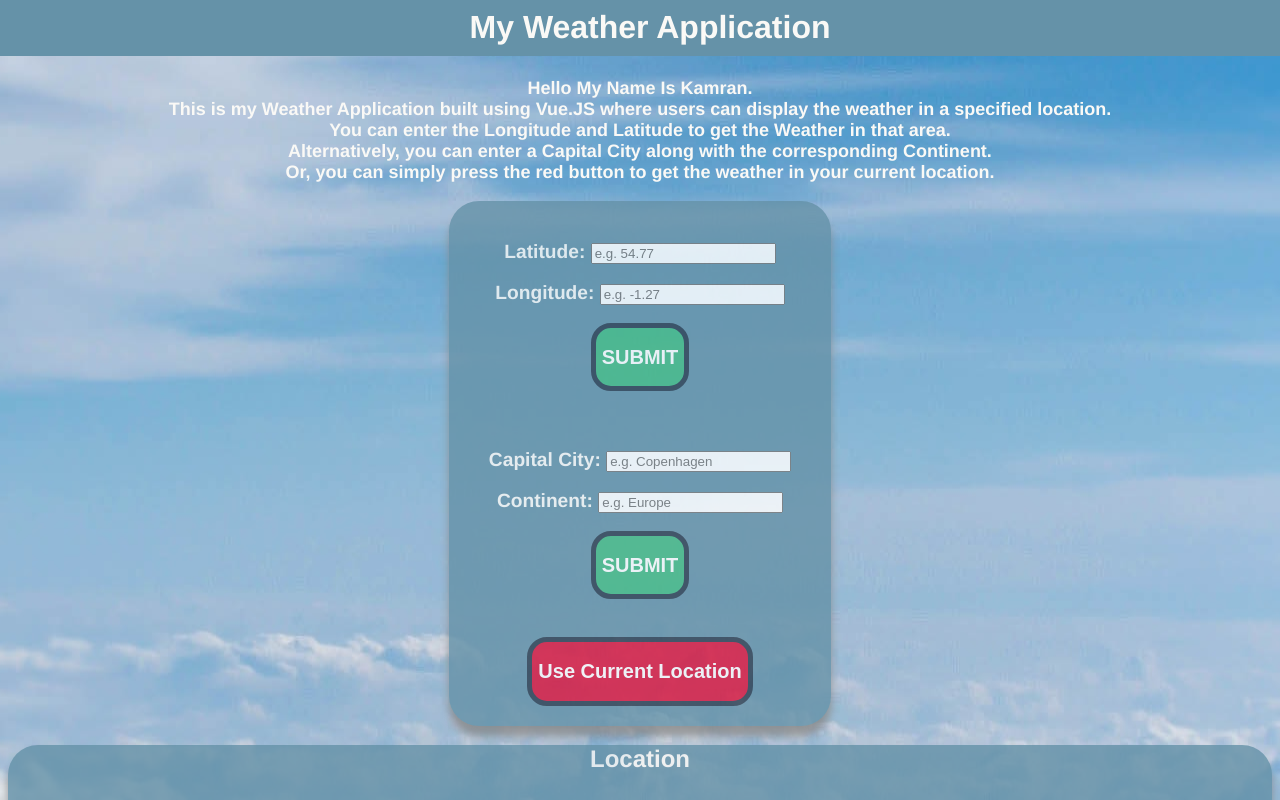
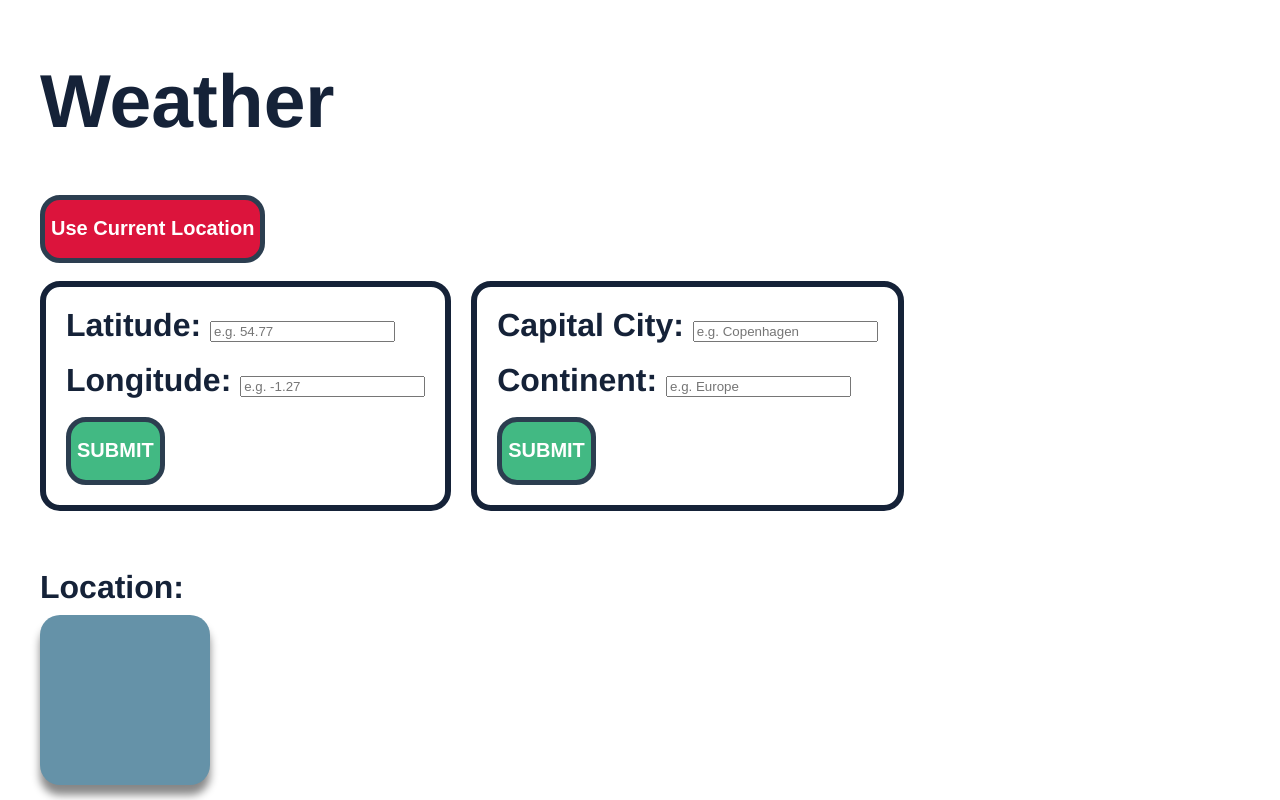
Before and after one commit to Kamran6433/Weather_Application, a Vue app in the folder my-weather-application/: page / in a window 1280 px wide. Shown: the top 800 px of the page. Built offline with nearby package versions, Linux system fonts and the light colour scheme.

Commit message:
Trying to display the correct information in the cards.

```diff
--- a/my-weather-application/src/App.vue
+++ b/my-weather-application/src/App.vue
@@ -1,20 +1,18 @@
 <template>
     <div id="app" class="centering">
-        <!-- <img alt="Cloud" src="./assets/cloud-png-transparent-11 (1).png" width="750"> -->
-        <span><h1>My Weather Application</h1></span>
-        <WeatherApplication></WeatherApplication>
-        <HttpRequest></HttpRequest>
+      <header>
+        <h1>Weather</h1>
+      </header>
+      <HttpRequest></HttpRequest>
     </div>
 </template>
 
 <script>
-import WeatherApplication from './components/WeatherApplication.vue';
 import HttpRequest from './components/HttpRequest.vue';
 
 export default {
     name: 'App',
     components: {
-      WeatherApplication,
       HttpRequest
     }
 }
@@ -22,29 +20,23 @@ export default {
 </script>
 
 <style>
-html {
-  background-image: url(./assets/taylor-van-riper-yQorCngxzwI-unsplash.jpg);
-  background-position: center;
-}
 #app {
     font-family: Avenir, Helvetica, Arial, sans-serif;
     -webkit-font-smoothing: antialiased;
     -moz-osx-font-smoothing: grayscale;
-    text-align: center;
-    color: #FAF9F6;
+    color: #152238;
     margin-top: 60px;
+    margin: auto;
 }
 .centering {
-    display: flow-root;
-    justify-content: center;
-    align-content: center;
+    max-width: 1200px;
+}
+header {
+  display: flex;
+  justify-content: space-between;
 }
 h1 {
-  background-color: #6592a8;
-  width: 100%;
-  position: absolute;
-  top: -22px;
-  left: 0;
-  padding: 10px;
+  font-weight: 900;
+  font-size: 75px;
 }
 </style>
--- a/my-weather-application/src/components/HttpRequest.vue
+++ b/my-weather-application/src/components/HttpRequest.vue
@@ -1,5 +1,7 @@
 <template>
         <div class="outer-outer-box">
+            <button id="currentLocation" @click="getCurrentLocationWeatherData"><h2>Use Current Location</h2></button>
+            <br/><br/>
             <div class="outer-box">
                 <div class="box">
                     <label>Latitude: </label>
@@ -16,14 +18,11 @@
                     <input v-model="continent" placeholder="e.g. Europe"><br/><br/>
                     <button id="submitButton" @click="getCapitalCityWeatherData"><h2>SUBMIT</h2></button>
                 </div>
-                <br/><br/>
-                <button id="currentLocation" @click="getCurrentLocationWeatherData"><h2>Use Current Location</h2></button>
             </div>
-            <div class="box2">
-                <h2>Location</h2>
-                <p id="location-data"></p>
-                <br/><br/><br/><br/><br/><br/>
-                <h2>Temperature(Celcius)</h2>
+            <br/><br/>
+            <label>Location: </label>
+            <label id="location-data"></label>
+            <div class="card">
                 <ul id="time-data"></ul>
                 <ul id="temperature-data"></ul>
             </div>
@@ -67,8 +66,9 @@
                         var eachTemperature = String(temperature_2m);
                         var eachTime = String(time);
                         document.getElementById('location-data').innerHTML = city;
-                        document.getElementById('temperature-data').innerHTML = eachTemperature.split(",", 5);
-                        document.getElementById('time-data').innerHTML = eachTime.split(",", 5);
+                        document.getElementById('temperature-data').innerHTML = String(eachTemperature).split(/,/, 5);
+                        var eachTimeSplitUp = String(eachTime).split(/,/, 5);
+                        document.getElementById('time-data').innerHTML = eachTimeSplitUp[1];
                     })
                     .catch(error => {
                         document.getElementById('location-data').innerHTML = `Please enter correct co-ordinates`;
@@ -160,8 +160,8 @@ button:hover {
     background-color: #2c3e50;
 }
 label {
-    font-weight: bold;
-    font-size: larger;
+    font-weight: 900;
+    font-size: 2em;
 }
 #currentLocation {
     background-color: crimson;
@@ -170,29 +170,37 @@ label {
     background-color: #2c3e50;
     border-color: crimson;
 }
+#location-data {
+    color: #6592a8;
+    font-size: 75px;
+}
+ul {
+    font-weight: 900;
+    font-size: 1.5em;
+}
 .box {
+    border: 6px solid #152238;
     padding: 20px;
-    display: inline-block;
+    border-radius: 20px;
+    margin-right: 20px;
 }
-.box2{
+.card{
     background-color: #6592a8;
-    border-radius: 30px;
-    opacity: 80%;
+    border-radius: 20px;
+    padding: 10px;
+    width: 150px;
+    height: 150px;
+    display: flex;
+    flex-direction: column;
+    justify-content: space-between;
+    margin-right: 20px;
+    margin-bottom: 20px;
     box-shadow: 0px 10px 8px #888888;
-
-    /* border: 5px solid red; */
 }
 .outer-box {
-    /* border: 5px solid #42b983; */
-    display: inline-block;
-    background-color: #6592a8;
-    border-radius: 30px;
-    opacity: 80%;
-    box-shadow: 0px 10px 8px #888888;
-    padding: 20px;
+    display: inline-flex;
+    flex-direction: row;
 }
 .outer-outer-box {
-    /* border: 5px solid #2c3e50; */
-    /* display: inline-block; */
 }
 </style>
--- a/my-weather-application/src/components/WeatherApplication.vue
+++ /dev/null
@@ -1,30 +0,0 @@
-<template>
-    <div>
-        <p>
-            Hello My Name Is Kamran.<br/>
-            This is my Weather Application built using Vue.JS where users can display the weather in a specified location.<br/>
-            You can enter the Longitude and Latitude to get the Weather in that area.<br/>
-            Alternatively, you can enter a Capital City along with the corresponding Continent.<br/>
-            Or, you can simply press the red button to get the weather in your current location.<br/>
-        </p>
-    </div>
-</template>
-
-<script>
-export default {
-    name: 'WeatherApplication',
-}
-</script>
-
-<style scoped>
-.centering {
-    display: grid;
-    justify-content: center;
-    align-items: center;
-}
-p {
-    color: #FAF9F6;
-    font-size: large;
-    font-weight: bold;
-}
-</style>
```
